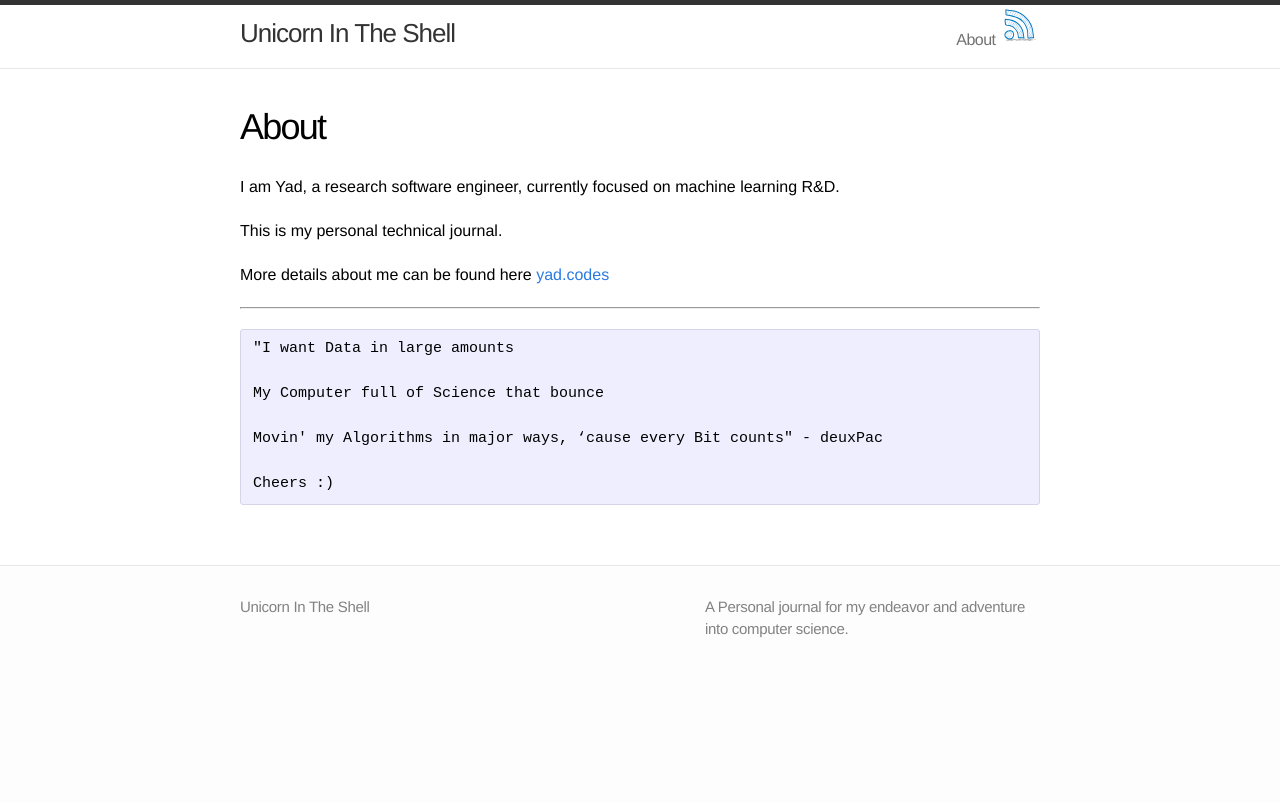
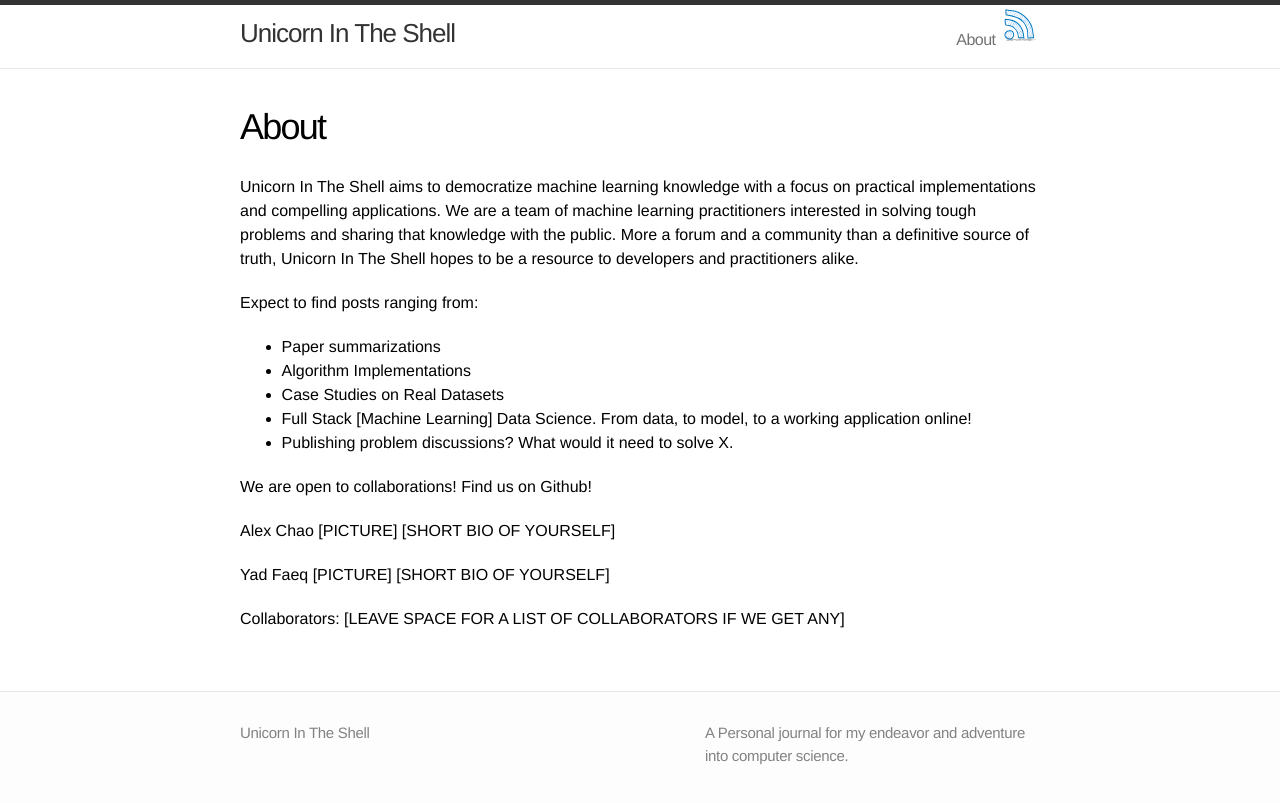
Before and after one commit to UnicornInTheShell/UnicornInTheShell, a Jekyll site: the page built from about.md, in a window 1280 px wide. Shown: the top 803 px of the page. Built offline with Jekyll 4.4.1, drawn with Linux system fonts in a browser that asks for light colours.

Commit message:
added new readme with the about secion added

```diff
--- a/_config.yml
+++ b/_config.yml
@@ -18,8 +18,8 @@ description: > # this means to ignore newlines until "baseurl:"
   A Personal journal for my endeavor and adventure into computer science.
 baseurl: "" # the subpath of your site, e.g. /blog
 url: "https://github.com/UnicornInTheShell" # the base hostname & protocol for your site
-# twitter_username: yadfaeq
-# github_username:  0bserver07
+# twitter_username:
+# github_username:
 
 # Build settings
 markdown: kramdown
--- a/about.md
+++ b/about.md
@@ -4,22 +4,27 @@ title: About
 permalink: /about/
 ---
 
-I am Yad, a research software engineer, currently focused on machine learning R&D.
-
-This is my personal technical journal.
-
-More details about me can be found here [yad.codes](http://yad.codes/)
+Unicorn In The Shell aims to democratize machine learning knowledge with a focus on practical implementations and compelling applications. We are a team of machine learning practitioners interested in solving tough problems and sharing that knowledge with the public. More a forum and a community than a definitive source of truth, Unicorn In The Shell hopes to be a resource to developers and practitioners alike.
 
 
 
+Expect to find posts ranging from:
 
-----
+* Paper summarizations
+* Algorithm Implementations
+* Case Studies on Real Datasets
+* Full Stack [Machine Learning] Data Science. From data, to model, to a working application online!
+* Publishing problem discussions? What would it need to solve X.
 
+We are open to collaborations! Find us on Github!
 
-	"I want Data in large amounts
+Alex Chao
+[PICTURE]
+[SHORT BIO OF YOURSELF]
 
-	My Computer full of Science that bounce
+Yad Faeq
+[PICTURE]
+[SHORT BIO OF YOURSELF]
 
-	Movin' my Algorithms in major ways, ‘cause every Bit counts" - deuxPac
-
-	Cheers :)
+Collaborators:
+[LEAVE SPACE FOR A LIST OF COLLABORATORS IF WE GET ANY]
--- a/css/main.css
+++ b/css/main.css
@@ -1,5 +1,6 @@
 /* Base */
 /* ----------------------------------------------------------*/
+
 
 * {
   margin: 0;
@@ -19,7 +20,7 @@ body {
 h1, h2, h3, h4, h5, h6 { font-size: 100%; font-weight: 400; }
 
 a         { color: #2a7ae2; text-decoration: none; }
-a:hover   { color: #000; text-decoration: underline; }
+a:hover   { color: #000; text-decoration: none; }
 a:visited { color: #205caa; }
 
 /* Utility */
```
Also changed, not shown: readme.md (added).
